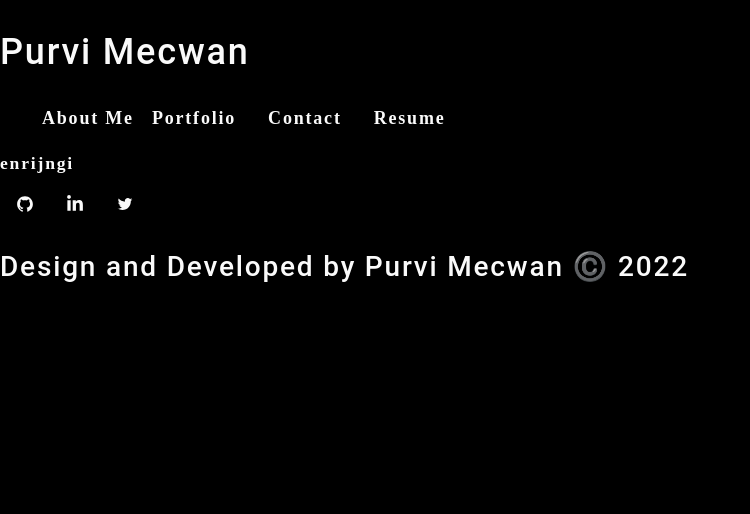
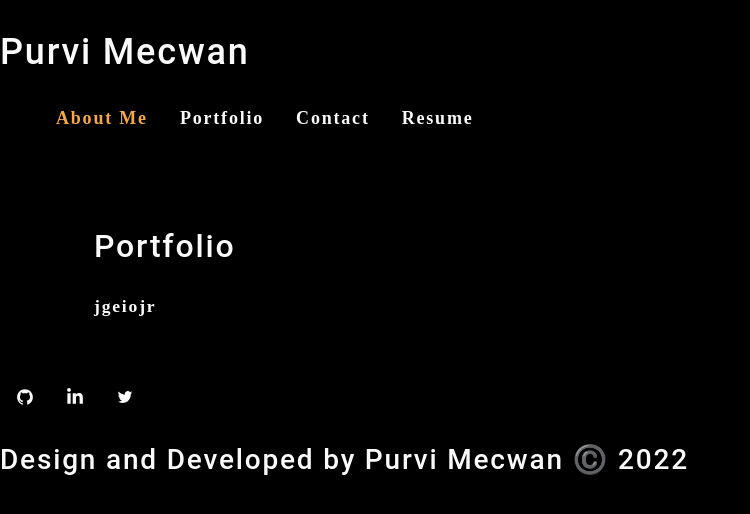
Before and after one commit to PurviMec/portfolio, a React (Create React App) app: page / in a window 1280 px wide. Shown: the top 514 px of the page, without its empty margins (0-750 px from the left). Built offline with nearby package versions, Linux system fonts and the light colour scheme.

Commit message:
add conditional rendering of link

```diff
--- a/src/App.js
+++ b/src/App.js
@@ -1,13 +1,39 @@
-import React from 'react';
+import React, { useState } from 'react';
 //import logo from './logo.svg';
 //import './App.css';
 import Nav from './components/Nav';
 import Footer from './components/Footer';
+import Links from './components/Links';
 
 function App() {
+
+    const [navLinks] = useState ([
+        {
+            name: "About Me"
+        },
+        {
+            name: "Portfolio"
+        },
+        {
+            name: "Contact"
+        },
+        {
+            name: "Resume"
+        }
+    ]);
+
+    const [ currentLink, setCurrentLink ] = useState(navLinks[0]);
+
     return (
         <div>
-            <Nav></Nav>
+            <Nav
+                navLinks= {navLinks}
+                setCurrentLink= {setCurrentLink}
+                currentLink= {currentLink}
+            ></Nav>
+            <main>
+                <Links></Links>
+            </main>
             <Footer></Footer>
         </div>
     );
--- /dev/null
+++ b/src/components/About/index.js
@@ -0,0 +1,13 @@
+import React from "react";
+
+function About () {
+    return(
+        <div>
+            <p>
+                jgeiojr
+            </p>
+        </div>
+    )
+}
+
+export default About;
--- /dev/null
+++ b/src/components/Links/index.js
@@ -0,0 +1,17 @@
+import React from "react";
+import { capitalizeFirstLetter } from "../../utils/helpers";
+import About from "../About";
+
+function Links (props) {
+    const currentLink = {
+        name: "Portfolio"
+    }
+    return(
+        <section>
+            <h2>{capitalizeFirstLetter(currentLink.name)}</h2>
+            <About></About>
+        </section>
+    )
+}
+
+export default Links;
--- a/src/components/Nav/index.js
+++ b/src/components/Nav/index.js
@@ -1,24 +1,16 @@
-import React from "react";
+import React, { useEffect } from "react";
+import { capitalizeFirstLetter } from "../../utils/helpers";
 
-function Nav () {
-    const navLinks = [
-        {
-            name: "Portfolio",
-            description: "Short para about me"
-        },
-        {
-            name: "Contact",
-            description: "Short para about me"
-        },
-        {
-            name: "Resume",
-            description: "Short para about me"
-        }
-    ]
+function Nav (props) {
+    const {
+        navLinks = [],
+        setCurrentLink,
+        currentLink
+    } = props
 
-    function navLinkSelected(){
-        console.log('Hello')
-    }
+    useEffect(()=> {
+        document.title = capitalizeFirstLetter(currentLink.name);
+    },[currentLink]);
 
     return (
 
@@ -26,22 +18,17 @@ function Nav () {
             <nav>
                 <h1 id="header" className="header">Purvi Mecwan</h1>
                 <ul className="flex-row">
-                    <li>
-                        <a href="#about">About Me</a>
-                    </li>
                     {navLinks.map ((navLink) => (
-                        <li className="mx-2" key={navLink.name} >
-                            <span onClick={() => navLinkSelected(navLink.name)}>
-                                {navLink.name}
+                        <li className={` mx-2 ${
+                            currentLink.name === navLink.name && 'navActive'
+                        }` }
+                        key={navLink.name} >
+                            <span onClick={() => {setCurrentLink(navLink)}}>
+                                {capitalizeFirstLetter(navLink.name)}
                             </span>
                         </li>
                     ))}
                 </ul>
-                <div id="about">
-                    <p>
-                        enrijngi
-                    </p>
-                </div>
             </nav>
         </header>
     )
```
